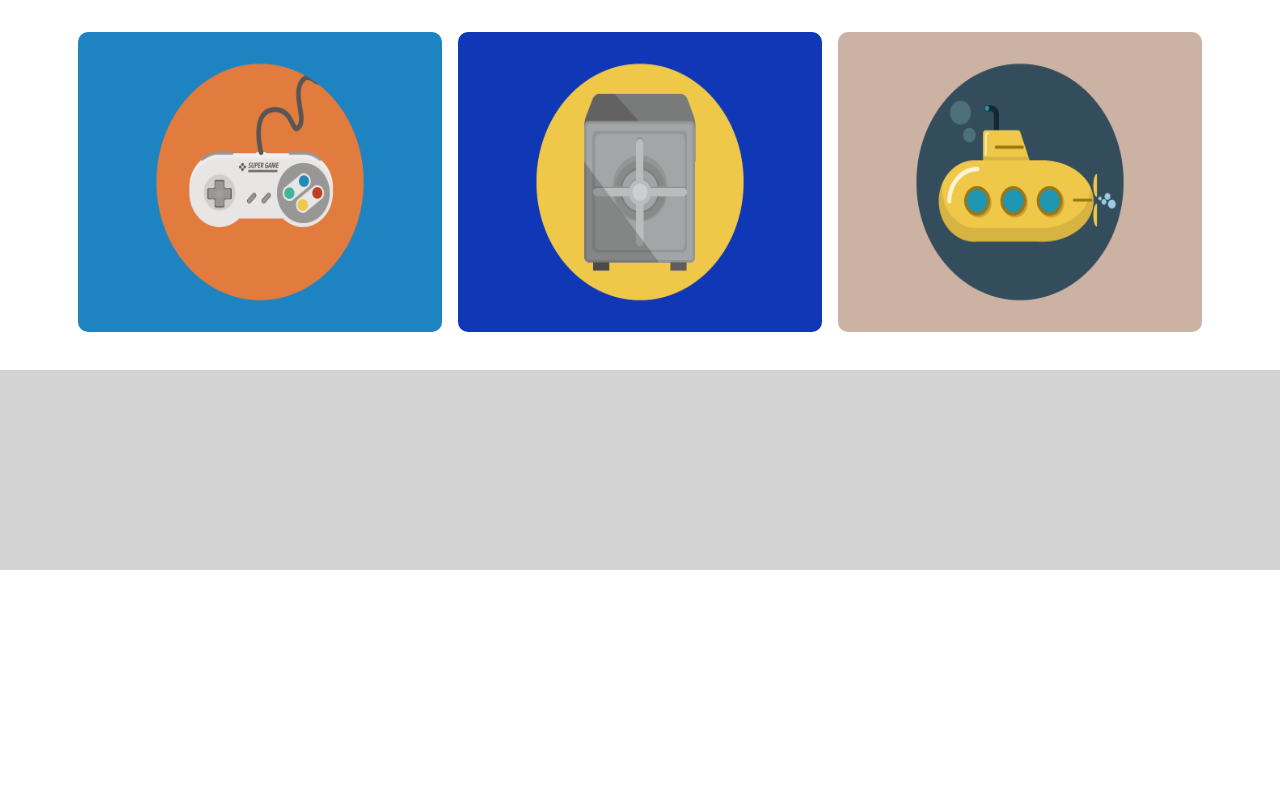
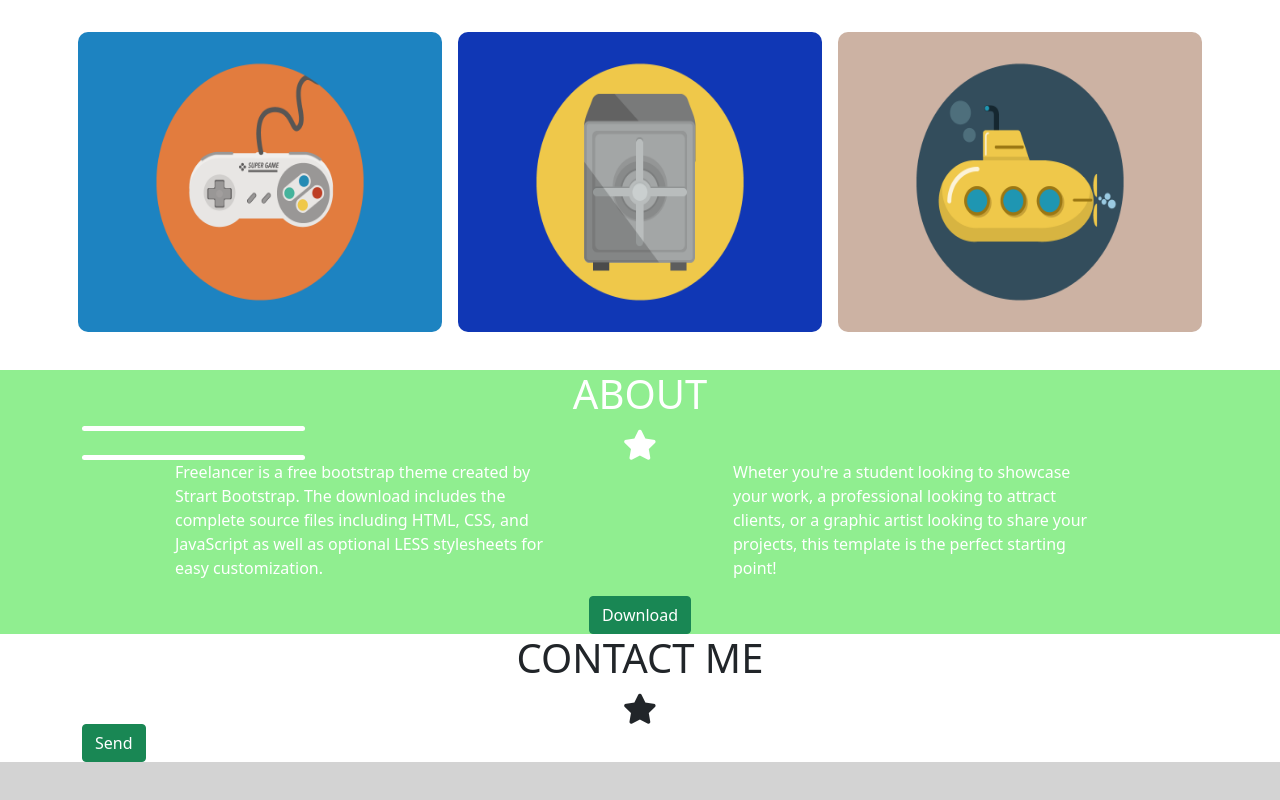
Before and after one commit to dariodeveloper92/html-css-bootstrap-freelancer, a plain HTML site: page index.html in a window 1280 px wide. Shown: the part 939-1739 px from the top of the page. Before the commit the page ends 1509 px from the top, so only its background shows below. Drawn offline with nearby package versions, Linux system fonts and the light colour scheme.

Commit message:
caricato main

```diff
--- a/css/style.css
+++ b/css/style.css
@@ -97,6 +97,17 @@ img {
     margin-bottom: 30px;
     border-radius: 10px;
 }
+
+#about {
+    width: 100%;
+    background-color: lightgreen;
+    height: 100%;
+}
+
+#contact_me {
+    width: 100%;
+    height: 100%;
+}
 /* fine main */
 
 /* footer */
--- a/index.html
+++ b/index.html
@@ -92,11 +92,47 @@
                     </div>
                 </div>
             </div>
+        </section id="about">
+        <!-- Fine Portfolio -->
+        <!-- ABOUT -->
+        <section id="about">
+            <div class="container">
+                <div class="row">
+                    <div class="col-12 text-center white">
+                        <h1>ABOUT</h1>
+                        <div id="line"></div>
+                        <div class="ms_star"><i class="fas fa-star"></i></div>
+                        <div id="line"></div>
+                        <div class="d-flex justify-content-around text-start">
+                            <div class="col-4  white">
+                                <p>Freelancer is a free bootstrap theme created by Strart Bootstrap. The download includes the complete source files including HTML, CSS, and JavaScript as well as optional LESS stylesheets for easy customization.</p>
+                            </div>
+                            <div class="col-4  white">
+                                <p>Wheter you're a student looking to showcase your work, a professional looking to attract clients, or a graphic artist looking to share your projects, this template is the perfect starting point!</p>
+                            </div>
+                        </div>
+                        <div><button type="button" class="btn btn-success  larghezza_btn">Download</button></div>
+                    </div>
+                    </div>
+                </div>
             </div>
         </section>
-        <!-- Fine Portfolio -->
-        <section></section>
-        <section></section>
+        <!-- FINE ABOUT -->
+        <!-- CONTACT ME -->
+        <section id="contact_me">
+            <div class="container">
+                <div class="row">
+                    <div class="col-12 text-center">
+                        <h1>CONTACT ME</h1>
+                        <div id="line"></div>
+                        <div class="ms_star"><i class="fas fa-star"></i></div>
+                        <div id="line"></div>
+                    </div>
+                    <div><button type="button" class="btn btn-success  larghezza_btn">Send</button></div>
+                </div>
+            </div>
+        </section>
+        <!-- FINE CONTACT ME -->
     </main>
     <!-- FINE MAIN -->
     <!-- FOOTER -->
```
